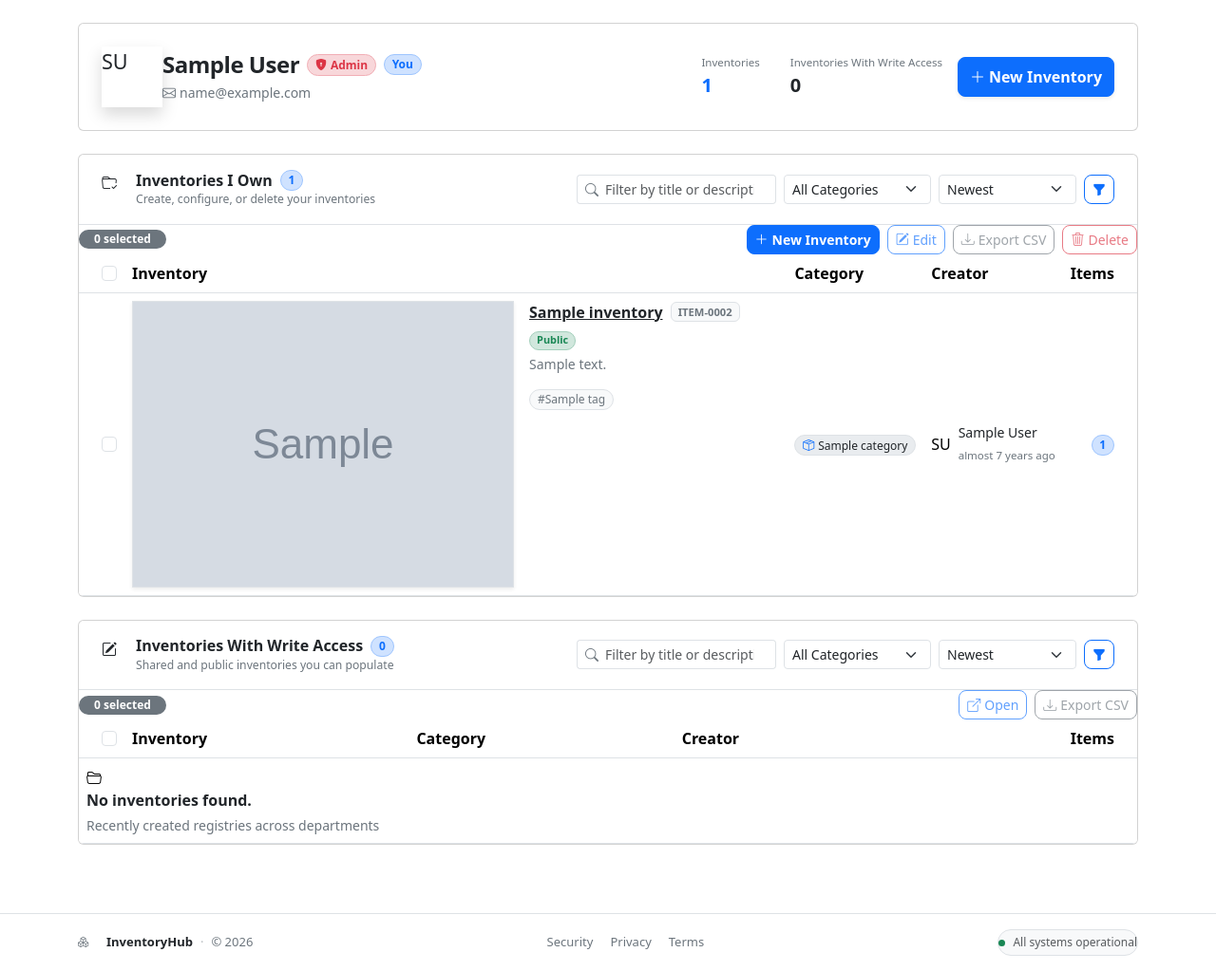
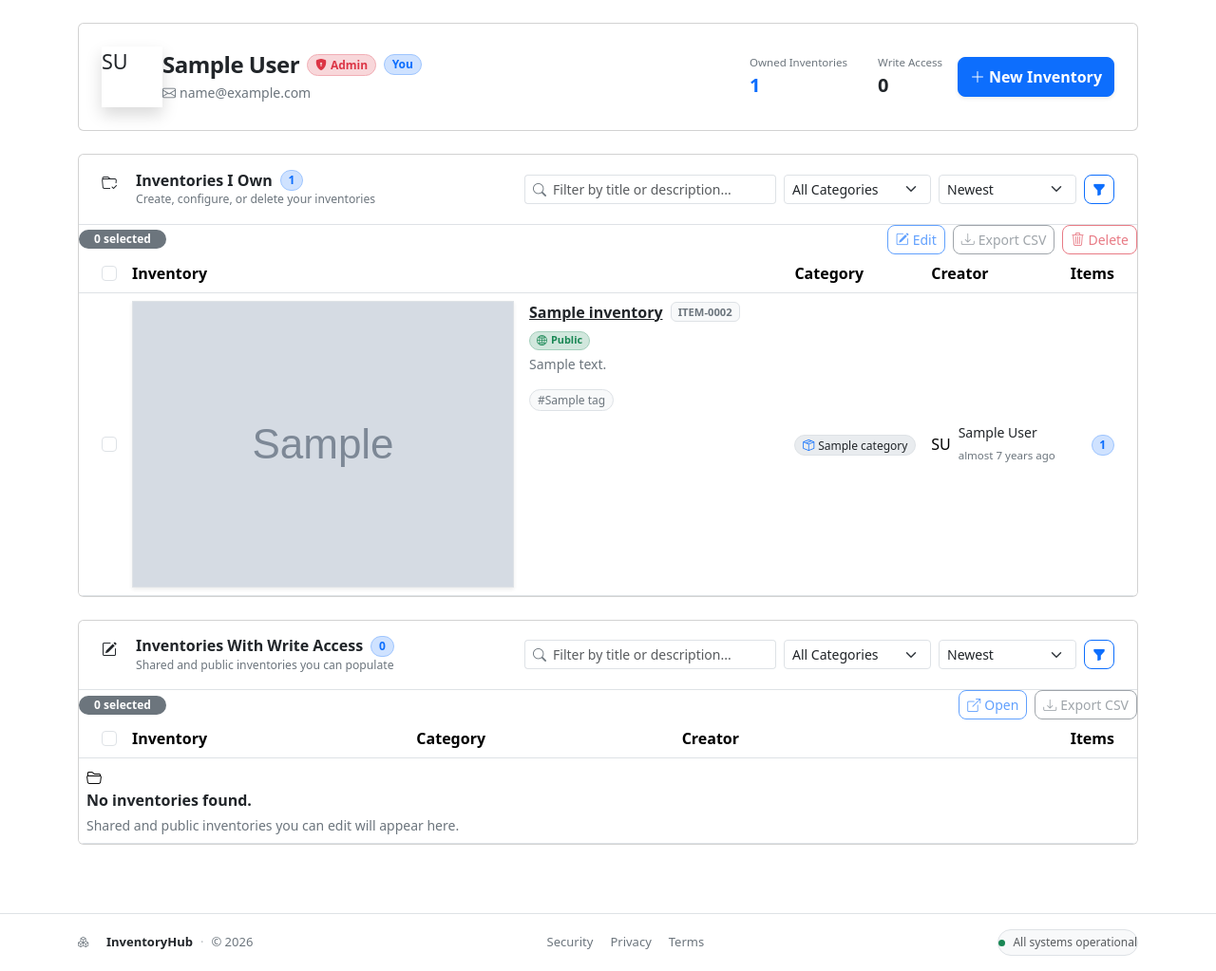
Before and after one commit to robiultechie-dotcom/inventory_hub, a Rails app: page /users/1 in a window 1280 px wide. Shown: the part 56-1079 px from the top of the page at 95% size. Run offline with Rails 7, Linux system fonts and the light colour scheme; a user stored in the database is signed in; tables that the repository leaves empty hold one stand-in row (values such as "Sample post"); grey boxes marked "Sample" are stand-in pictures; parts of the project's set-up code (start-up, migrations or seed data) failed here and were passed over; some libraries are stand-ins or nearby versions.

Commit message:
Fix workspace empty state, admin contrast, filter width, and access badges

```diff
--- a/app/views/inventories/_table.html.erb
+++ b/app/views/inventories/_table.html.erb
@@ -1,7 +1,8 @@
 <%
-  show_toolbar = local_assigns.fetch(:selectable, false) && current_user.present?
-  allow_delete = local_assigns.fetch(:deletable, true) && current_user.present?
-  allow_create = local_assigns.fetch(:creatable, false) && current_user.present?
+  show_toolbar   = local_assigns.fetch(:selectable, false) && current_user.present?
+  allow_delete   = local_assigns.fetch(:deletable, true) && current_user.present?
+  allow_create   = local_assigns.fetch(:creatable, false) && current_user.present?
+  empty_subtitle = local_assigns.fetch(:empty_subtitle, nil)
 %>
 
 <div data-controller="table-selection">
@@ -62,7 +63,9 @@
                 <i class="bi bi-folder2-open"></i>
               </div>
               <div class="fw-semibold text-body mb-1"><%= t('common.no_inventories') %></div>
-              <div class="text-secondary small"><%= t('home.latest_subtitle') %></div>
+              <% if empty_subtitle.present? %>
+                <div class="text-secondary small"><%= empty_subtitle %></div>
+              <% end %>
             </td>
           </tr>
         <% else %>
@@ -100,7 +103,11 @@
                       </span>
                       <% if inventory.is_public? %>
                         <span class="badge bg-success-subtle text-success border border-success-subtle rounded-pill" style="font-size: 0.68rem;">
-                          <%= t('common.public') %>
+                          <i class="bi bi-globe2 me-1"></i><%= t('common.public') %>
+                        </span>
+                      <% else %>
+                        <span class="badge bg-body-secondary text-secondary border rounded-pill" style="font-size: 0.68rem;">
+                          <i class="bi bi-lock-fill me-1"></i><%= t('common.restricted') %>
                         </span>
                       <% end %>
                     </div>
--- a/app/views/users/show.html.erb
+++ b/app/views/users/show.html.erb
@@ -37,11 +37,11 @@
 
     <div class="d-flex flex-wrap align-items-center gap-2.5">
       <div class="bento-stat-card py-2 px-3 bg-body">
-        <span class="text-secondary small d-block" style="font-size: 0.72rem;"><%= t('home.stats_inventories') %></span>
+        <span class="text-secondary small d-block" style="font-size: 0.72rem;"><%= t('workspace.stat_owned', default: 'Owned Inventories') %></span>
         <span class="fw-bold font-mono fs-5 text-primary"><%= @owned_inventories.size %></span>
       </div>
       <div class="bento-stat-card py-2 px-3 bg-body">
-        <span class="text-secondary small d-block" style="font-size: 0.72rem;"><%= t('workspace.writable_title') %></span>
+        <span class="text-secondary small d-block" style="font-size: 0.72rem;"><%= t('workspace.stat_writable', default: 'Write Access') %></span>
         <span class="fw-bold font-mono fs-5"><%= @writable_inventories.size %></span>
       </div>
       <% if is_own_profile %>
@@ -53,7 +53,6 @@
   </div>
 </div>
 
-<!-- TABLE 1: Inventories Owned by User -->
 <div class="card overflow-hidden mb-4">
   <div class="card-header bg-transparent py-3 px-4 d-flex flex-wrap justify-content-between align-items-center gap-3 border-bottom">
     <div class="d-flex align-items-center gap-2.5">
@@ -76,7 +75,7 @@
       <%= hidden_field_tag :access_category_id, params[:access_category_id] if params[:access_category_id].present? %>
       <%= hidden_field_tag :access_sort, params[:access_sort] if params[:access_sort].present? %>
 
-      <div class="input-group input-group-sm" style="width: 210px;">
+      <div class="input-group input-group-sm" style="width: 265px;">
         <span class="input-group-text bg-body border-end-0 text-secondary"><i class="bi bi-search"></i></span>
         <input type="search" name="owned_q" value="<%= params[:owned_q] %>" class="form-control border-start-0 ps-0" placeholder="<%= t('workspace.filter_placeholder') %>">
       </div>
@@ -102,10 +101,14 @@
     <% end %>
   </div>
 
-  <%= render "inventories/table", inventories: @owned_inventories, selectable: can_manage_profile, deletable: can_manage_profile, creatable: is_own_profile %>
+  <%= render "inventories/table",
+        inventories: @owned_inventories,
+        selectable: can_manage_profile,
+        deletable: can_manage_profile,
+        creatable: false,
+        empty_subtitle: (is_own_profile ? t('workspace.owned_empty_hint', default: 'Create your first inventory using the New Inventory button above.') : nil) %>
 </div>
 
-<!-- TABLE 2: Inventories User Has Write Access To -->
 <div class="card overflow-hidden">
   <div class="card-header bg-transparent py-3 px-4 d-flex flex-wrap justify-content-between align-items-center gap-3 border-bottom">
     <div class="d-flex align-items-center gap-2.5">
@@ -128,7 +131,7 @@
       <%= hidden_field_tag :owned_category_id, params[:owned_category_id] if params[:owned_category_id].present? %>
       <%= hidden_field_tag :owned_sort, params[:owned_sort] if params[:owned_sort].present? %>
 
-      <div class="input-group input-group-sm" style="width: 210px;">
+      <div class="input-group input-group-sm" style="width: 265px;">
         <span class="input-group-text bg-body border-end-0 text-secondary"><i class="bi bi-search"></i></span>
         <input type="search" name="access_q" value="<%= params[:access_q] %>" class="form-control border-start-0 ps-0" placeholder="<%= t('workspace.filter_placeholder') %>">
       </div>
@@ -154,5 +157,9 @@
     <% end %>
   </div>
 
-  <%= render "inventories/table", inventories: @writable_inventories, selectable: current_user.present?, deletable: false %>
+  <%= render "inventories/table",
+        inventories: @writable_inventories,
+        selectable: current_user.present?,
+        deletable: false,
+        empty_subtitle: t('workspace.writable_empty_hint', default: 'Shared and public inventories you can edit will appear here.') %>
 </div>
--- a/config/locales/en.yml
+++ b/config/locales/en.yml
@@ -293,6 +293,10 @@ en:
     owned_subtitle: "Create, configure, or delete your inventories"
     writable_title: "Inventories With Write Access"
     writable_subtitle: "Shared and public inventories you can populate"
+    stat_owned: "Owned Inventories"
+    stat_writable: "Write Access"
+    empty_owned_hint: "Create your first inventory to define custom fields and composite IDs."
+    empty_writable_hint: "Shared and public inventories you can contribute to will appear here."
     filter_placeholder: "Filter by title or description..."
     all_categories: "All Categories"
     sort_newest: "Newest"
@@ -302,7 +306,9 @@ en:
     sort_most_items: "Most Items"
   admin:
     title: "User Management"
-    subtitle: "Block, unblock, delete users, or manage admin privileges (admins can demote themselves)"
+    subtitle: "Manage user accounts, access status, and administrator privileges."
+    total_users: "Total Users"
+    total_admins: "Admins"
     block: "Block"
     unblock: "Unblock"
     make_admin: "Make Admin"
--- a/config/locales/es.yml
+++ b/config/locales/es.yml
@@ -293,6 +293,10 @@ es:
     owned_subtitle: "Crea, configura o elimina tus propios inventarios"
     writable_title: "Inventarios con Acceso de Escritura"
     writable_subtitle: "Inventarios compartidos y públicos donde puedes editar artículos"
+    stat_owned: "Inventarios Propios"
+    stat_writable: "Con Acceso"
+    empty_owned_hint: "Crea tu primer inventario para definir campos personalizados e IDs compuestos."
+    empty_writable_hint: "Los inventarios compartidos y públicos donde puedes colaborar aparecerán aquí."
     filter_placeholder: "Filtrar por título o descripción..."
     all_categories: "Todas las Categorías"
     sort_newest: "Más recientes"
@@ -302,7 +306,9 @@ es:
     sort_most_items: "Más artículos"
   admin:
     title: "Gestión de Usuarios"
-    subtitle: "Bloquear, desbloquear, eliminar usuarios o gestionar permisos de administrador"
+    subtitle: "Gestiona cuentas de usuario, estado de acceso y privilegios de administrador."
+    total_users: "Total Usuarios"
+    total_admins: "Admins"
     block: "Bloquear"
     unblock: "Desbloquear"
     make_admin: "Hacer Admin"
```
Also changed, not shown: app/views/admin/users/index.html.erb (+4 -5 lines).
